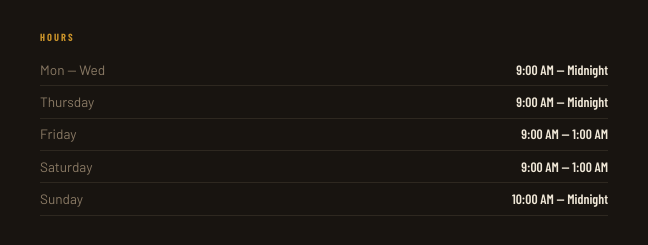
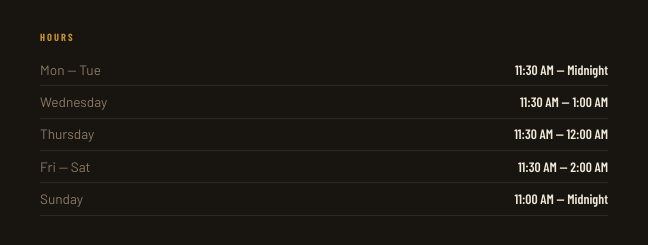
Before and after one commit to StackwellDigital/baselinespub, a plain HTML site: page index.html in a window 1280 px wide. Shown: the part 5020-5265 px from the top of the page, 0-648 px from the left. Drawn offline with nearby package versions, Linux system fonts and the light colour scheme; a web font is replaced by a local one.

Commit message:
Update index.html

```diff
--- a/index.html
+++ b/index.html
@@ -722,11 +722,11 @@
       <div class="loc-block">
         <div class="loc-label">Hours</div>
         <div class="hours-grid">
-          <div class="hours-day">Mon — Wed</div><div class="hours-time">9:00 AM — Midnight</div>
-          <div class="hours-day">Thursday</div><div class="hours-time">9:00 AM — Midnight</div>
-          <div class="hours-day">Friday</div><div class="hours-time">9:00 AM — 1:00 AM</div>
-          <div class="hours-day">Saturday</div><div class="hours-time">9:00 AM — 1:00 AM</div>
-          <div class="hours-day">Sunday</div><div class="hours-time">10:00 AM — Midnight</div>
+          <div class="hours-day">Mon — Tue</div><div class="hours-time">11:30 AM — Midnight</div>
+          <div class="hours-day">Wednesday</div><div class="hours-time">11:30 AM — 1:00 AM</div>
+          <div class="hours-day">Thursday</div><div class="hours-time">11:30 AM — 12:00 AM</div>
+          <div class="hours-day">Fri — Sat</div><div class="hours-time">11:30 AM — 2:00 AM</div>
+          <div class="hours-day">Sunday</div><div class="hours-time">11:00 AM — Midnight</div>
         </div>
       </div>
       <div class="loc-block">
```
